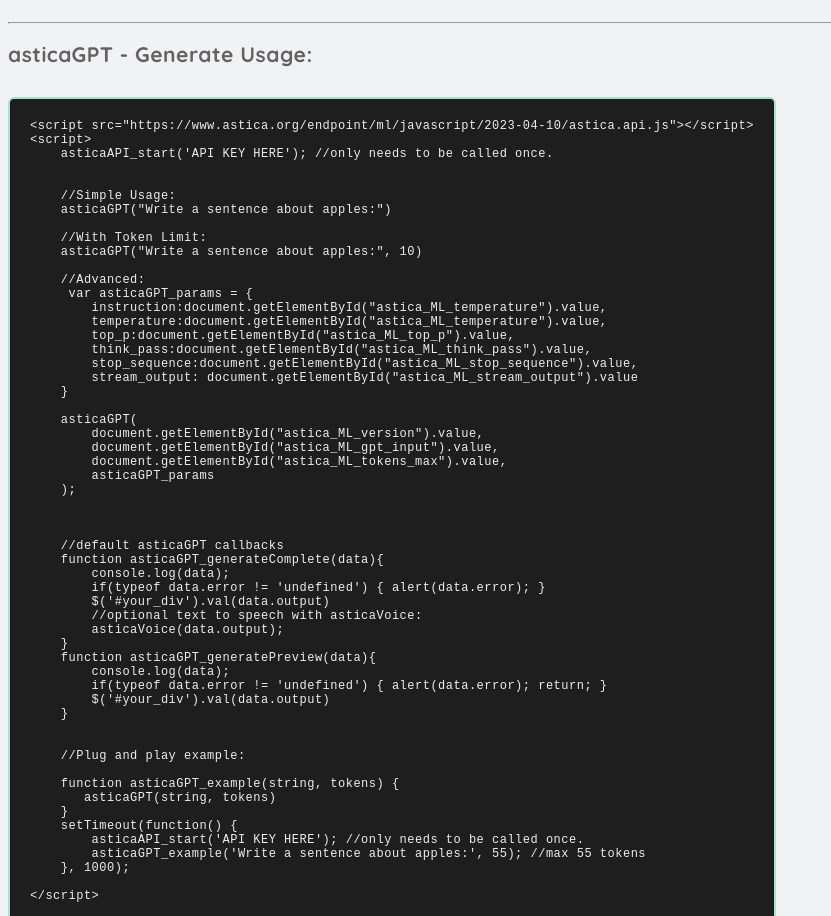
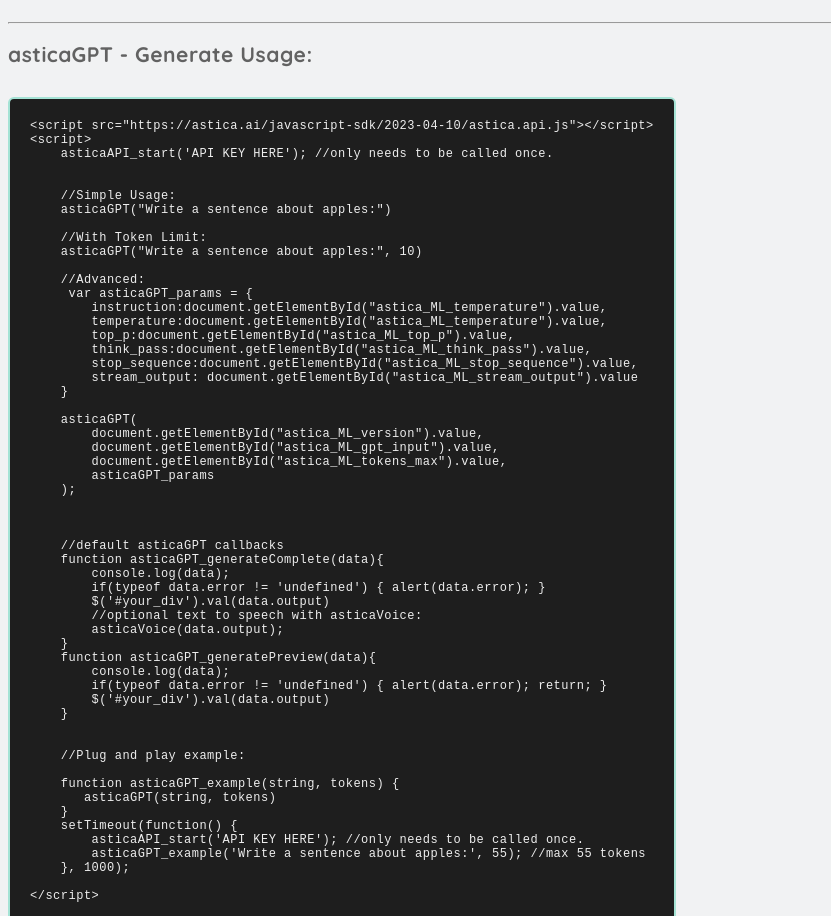
Before and after one commit to alanine/astica-cognitive-api, a plain HTML site: page examples/javascript-API/asticaGPT_sample.html in a window 1280 px wide. Shown: the part 1161-2077 px from the top of the page, without its empty margins (0-831 px from the left). Drawn offline with Linux system fonts and the light colour scheme.

Commit message:
Add files via upload

```diff
--- a/examples/javascript-API/asticaGPT_sample.html
+++ b/examples/javascript-API/asticaGPT_sample.html
@@ -128,7 +128,7 @@
 
 
         <br><br><hr><h2>asticaGPT - Generate Usage:</h2>
-        <pre>&lt;script src="<span class="color-lightblue bold">https://www.astica.org/endpoint/ml/javascript/2023-04-10/astica.api.js</span>"&gt;&lt;/script&gt;
+        <pre>&lt;script src="<span class="color-lightblue bold">https://astica.ai/javascript-sdk/2023-04-10/astica.api.js</span>"&gt;&lt;/script&gt;
 &lt;script&gt;
     asticaAPI_start('API KEY HERE'); //only needs to be called once.
 
```
